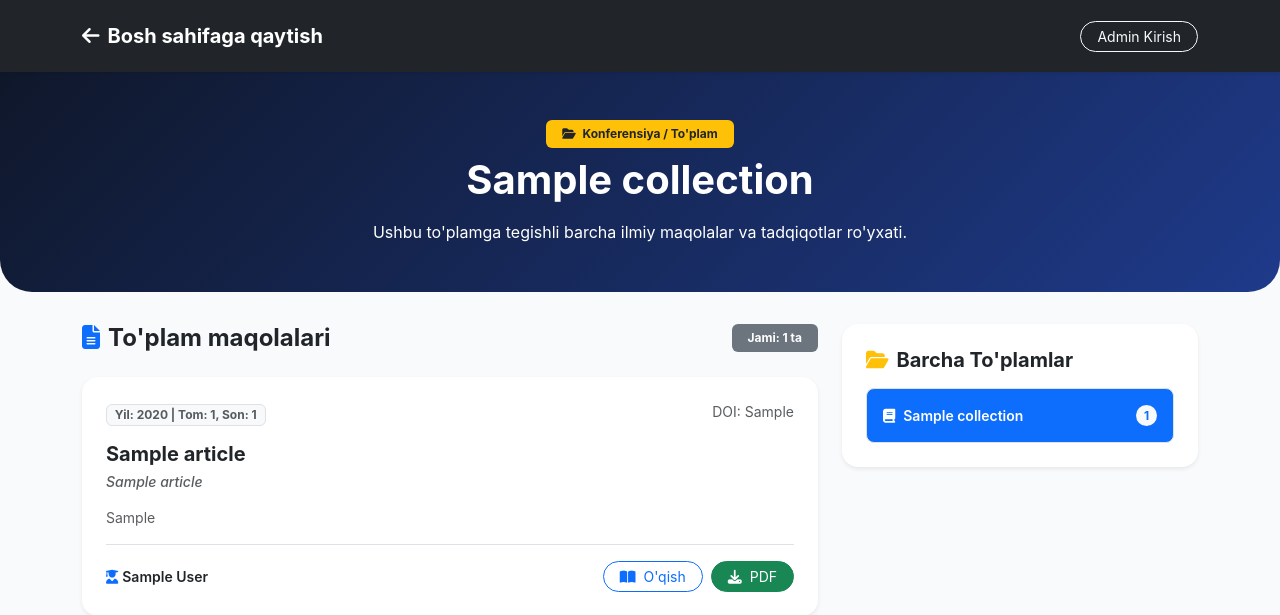
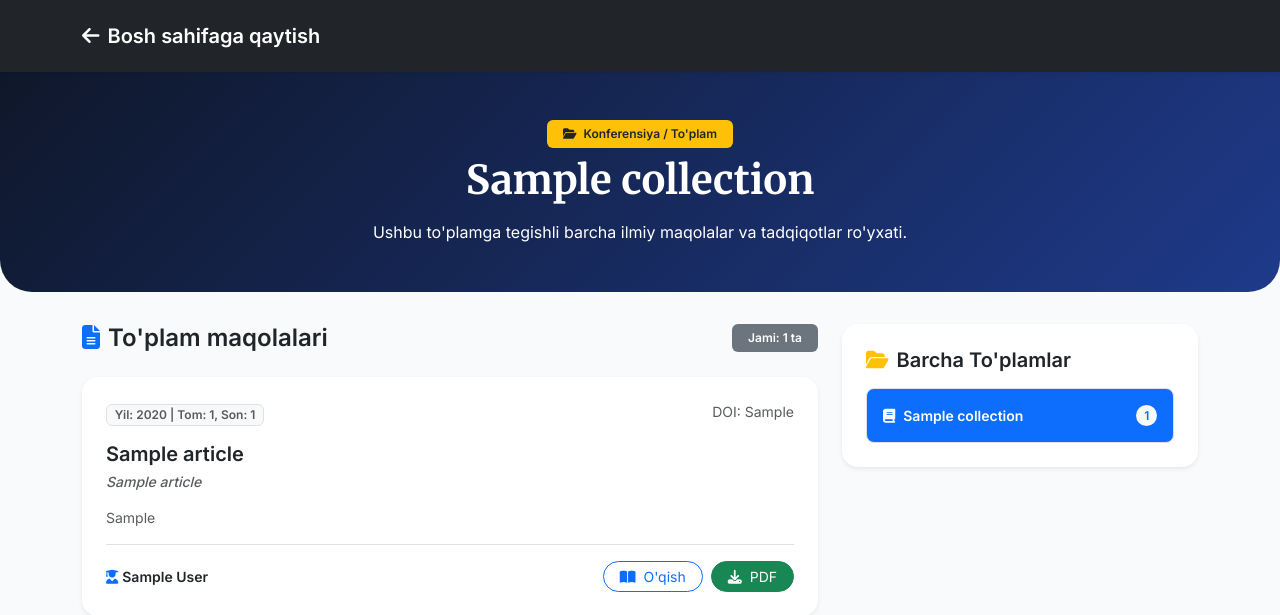
Before and after one commit to Muhammadyusuf95/scientific-article, a Flask app: page /collection/1 in a window 1280 px wide. Shown: the top 615 px of the page. Run offline with Flask 3, Linux system fonts and the light colour scheme; tables that the repository leaves empty hold one stand-in row (values such as "Sample post"); some libraries are stand-ins or nearby versions.

Commit message:
Update collection.html

```diff
--- a/templates/collection.html
+++ b/templates/collection.html
@@ -3,17 +3,21 @@
 <head>
     <meta charset="UTF-8">
     <meta name="viewport" content="width=device-width, initial-scale=1.0">
-    <title>{{ collection.name }} - Ilmiy Portali</title>
+    <title>{{ collection.name }} - Ilmiy Maqolalar Portali</title>
+    <!-- Google Fonts: Inter va Merriweather -->
+    <link href="https://fonts.googleapis.com/css2?family=Inter:wght@400;500;600&family=Merriweather:wght@400;700&display=swap" rel="stylesheet">
     <link href="https://cdn.jsdelivr.net/npm/bootstrap@5.3.0/dist/css/bootstrap.min.css" rel="stylesheet">
     <link rel="stylesheet" href="https://cdnjs.cloudflare.com/ajax/libs/font-awesome/6.4.0/css/all.min.css">
     <style>
         body { background-color: #f8fafc; font-family: 'Inter', system-ui, sans-serif; color: #334155; }
+        h1, h2, h3, .article-title, .portal-title { font-family: 'Merriweather', serif; }
         .hero-section { background: linear-gradient(135deg, #0f172a 0%, #1e3a8a 100%); color: white; padding: 3rem 1rem; border-radius: 0 0 2rem 2rem; margin-bottom: 2rem; }
         .article-card { transition: transform 0.2s, box-shadow 0.2s; border: none; border-radius: 1rem; background: white; }
         .article-card:hover { transform: translateY(-3px); box-shadow: 0 10px 15px -3px rgba(0, 0, 0, 0.05); }
         .collection-pill { transition: all 0.2s; }
         .collection-pill:hover { background-color: #2563eb !important; color: white !important; }
         .hover-primary:hover { color: #2563eb !important; }
+        .navbar-brand { font-weight: 700; color: #ffffff !important; }
     </style>
 </head>
 <body>
@@ -21,12 +25,10 @@
     <nav class="navbar navbar-expand-lg navbar-dark bg-dark shadow-sm py-3">
         <div class="container">
             <a class="navbar-brand fw-bold" href="/"><i class="fas fa-arrow-left me-2"></i>Bosh sahifaga qaytish</a>
-            <div class="ms-auto d-flex gap-2">
+            <div class="ms-auto d-flex gap-2 align-items-center">
                 {% if session.get('is_admin') %}
                     <a href="{{ url_for('add_article') }}" class="btn btn-primary btn-sm rounded-pill px-3"><i class="fas fa-plus me-1"></i> Maqola qo'shish</a>
                     <a href="{{ url_for('admin_logout') }}" class="btn btn-outline-danger btn-sm rounded-pill px-3">Chiqish</a>
-                {% else %}
-                    <a href="{{ url_for('admin_login') }}" class="btn btn-outline-light btn-sm rounded-pill px-3">Admin Kirish</a>
                 {% endif %}
             </div>
         </div>
@@ -36,7 +38,7 @@
     <div class="hero-section text-center">
         <div class="container" style="max-width: 800px;">
             <span class="badge bg-warning text-dark mb-2 px-3 py-2"><i class="fas fa-folder-open me-1"></i> Konferensiya / To'plam</span>
-            <h1 class="fw-bold mb-3">{{ collection.name }}</h1>
+            <h1 class="fw-bold mb-3 portal-title">{{ collection.name }}</h1>
             <p class="text-slate-300 mb-0">Ushbu to'plamga tegishli barcha ilmiy maqolalar va tadqiqotlar ro'yxati.</p>
         </div>
     </div>
@@ -85,8 +87,8 @@
                                     {% endfor %}
                                 </div>
                                 <div class="d-flex gap-2 align-items-center mt-2 mt-sm-0">
-                                    <!-- O'qish tugmasi to'g'ridan-to'g'ri PDF ochadi -->
-                                    <a href="{{ article.pdf_filename }}" class="btn btn-outline-primary btn-sm rounded-pill px-3" target="_blank">
+                                    <!-- O'qish tugmasi -->
+                                    <a href="/article/{{ article.id }}" class="btn btn-outline-primary btn-sm rounded-pill px-3">
                                         <i class="fas fa-book-open me-1"></i> O'qish
                                     </a>
                                     <a href="/download/{{ article.id }}" class="btn btn-success btn-sm rounded-pill px-3" target="_blank">
```
